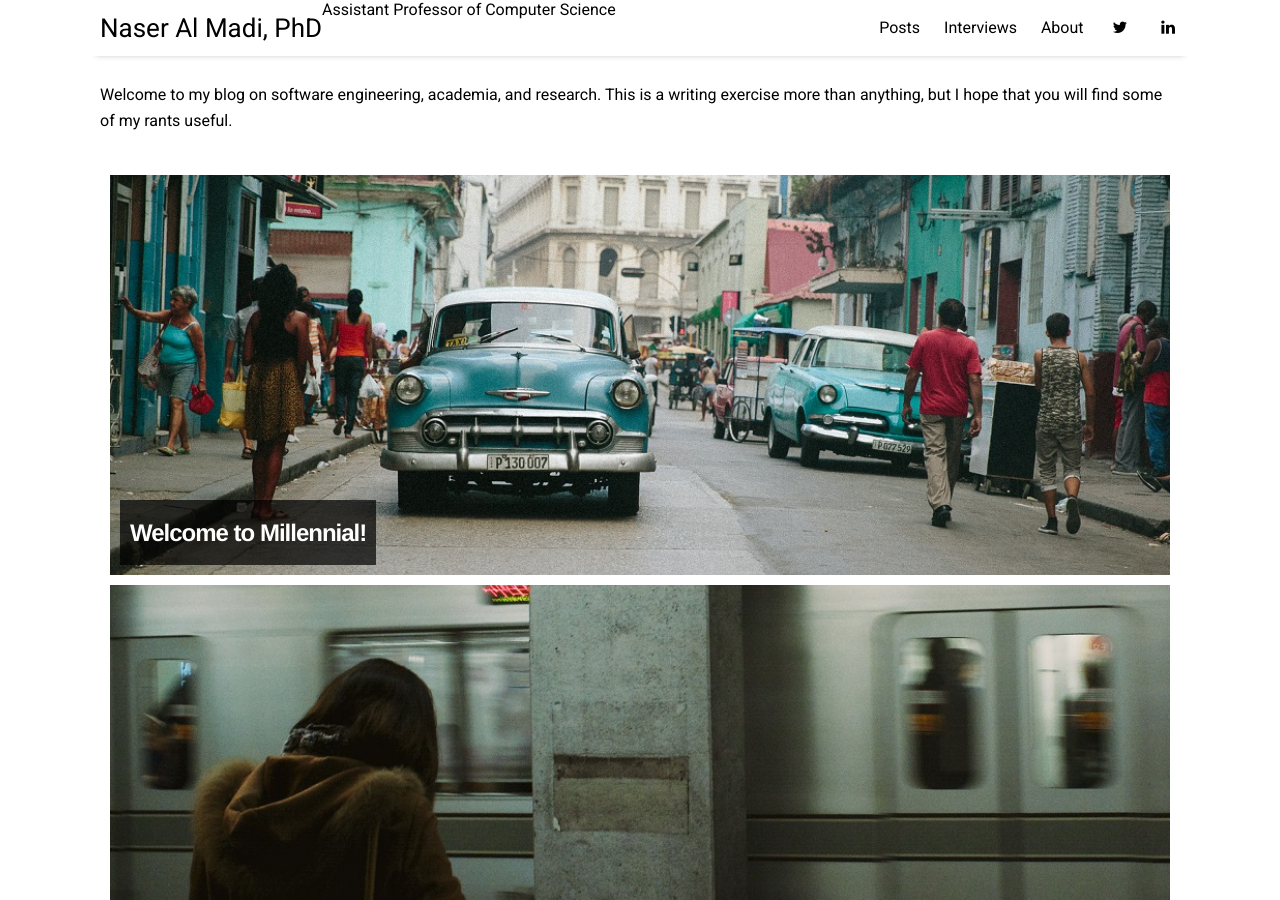
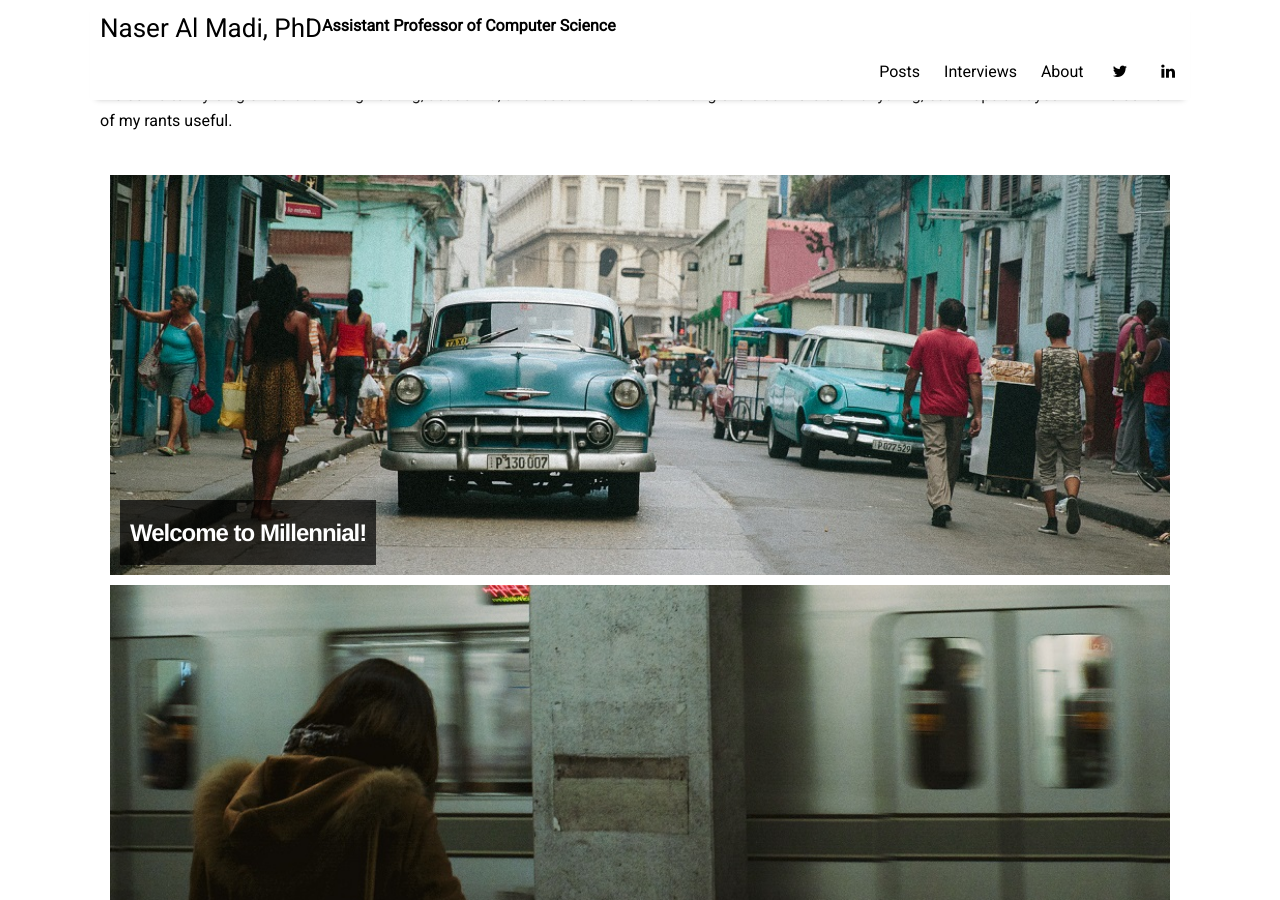
Before and after one commit to SWEFall22/swefall22.github.io, a Jekyll site: the page built from index.html, in a window 1280 px wide and 900 px high. Built offline with Jekyll 4.4.1, drawn with Linux system fonts in a browser that asks for light colours; nearby versions of some CDN libraries; the list of posts is cut into pages by our own code.

```diff
--- a/_includes/header.html
+++ b/_includes/header.html
@@ -2,7 +2,7 @@
   <h3 class="site-title">
     <a href="{{ site.github.url }}/">{{ site.title }}</a>
   </h3>
-    Assistant Professor of Computer Science
+    <h4>Assistant Professor of Computer Science</h4>
 
 
   <nav class="menu-list">
```
